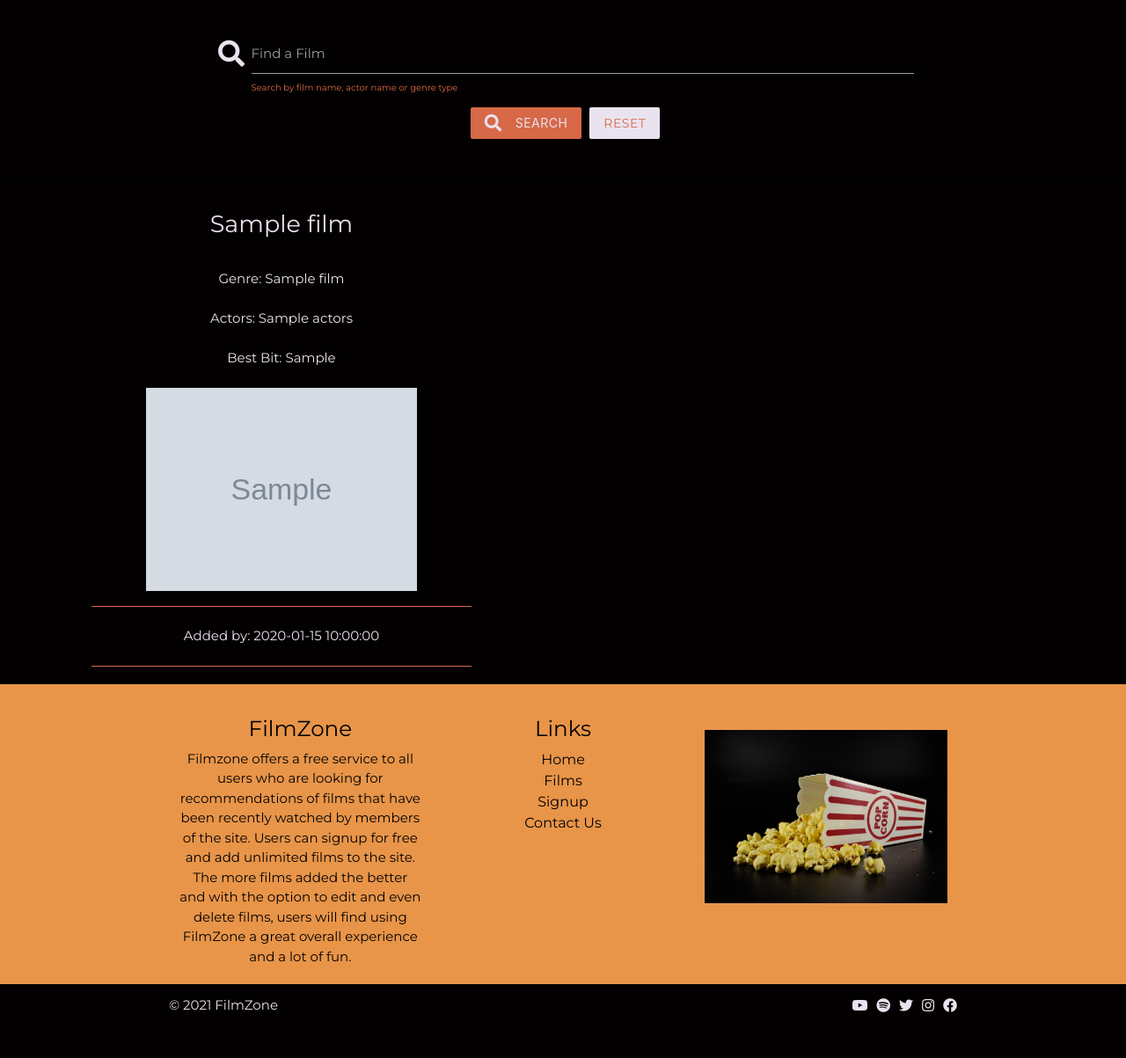
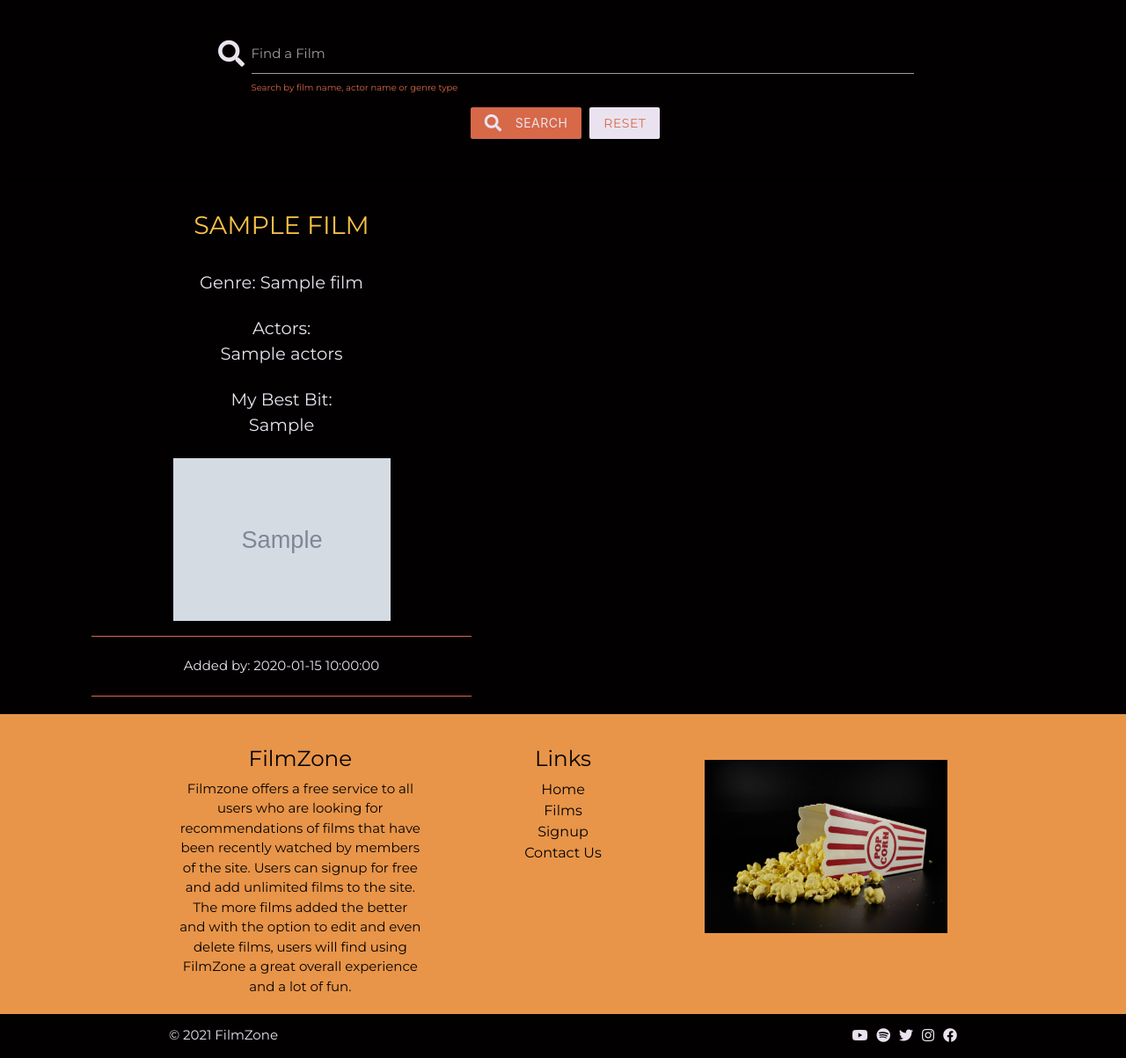
Before and after one commit to liamwalsh1980/Milestone-Project-3, a Flask app: page /films in a window 1280 px wide. Shown: the part 136-1339 px from the top of the page at 88% size. Before the commit the page ends 1287 px from the top, so only its background shows below. Run offline with Flask 2, Linux system fonts and the light colour scheme; grey boxes marked "Sample" are stand-in pictures; a database or web service that is not in the repository returns one stand-in record (values such as "Sample title"); some libraries are stand-ins or nearby versions; some web fonts are replaced.

Commit message:
Films image adjusted with custom styling

```diff
--- a/static/css/style.css
+++ b/static/css/style.css
@@ -235,22 +235,24 @@ ul li a:hover {
 
 .img-films-desktop {
     margin-bottom: 10px;
+    width: 40%;
+    height: 30%;
+}
+
+.img-films-mobile {
+    margin-bottom: 10px;
     width: 50%;
     height: 50%;
 }
 
-.img-films-mobile {
-    margin-bottom: 10px;
-    width: 60%;
-    height: 60%;
-}
-
-#image-size {
+/* #image-size {
     max-height: 450px;
-}
+} */
 
 .films-name {
     font-size: 1.8rem;
+    color: #F8C149;
+    text-transform: uppercase;
 }
 
 .line-break {
@@ -774,8 +776,8 @@ ul li a:hover {
 
 @media screen and (min-width: 500px) and (max-width: 600px) {
     .img-films-mobile {
-        width: 40%;
-        height: 40%;
+        width: 50%;
+        height: 50%;
     }
     .films-name {
         font-size: 1.5rem;
@@ -793,28 +795,35 @@ ul li a:hover {
 
 @media screen and (min-width: 601px) and (max-width: 700px) {
     #image-size {
-        max-height: 190px;
+        max-height: 155px;
     }
     .films-name{
         font-size: 1.0rem;
     }
-    #actors {
-        font-size: 0.9rem;
-    }
 }
 
-@media screen and (min-width: 701px) and (max-width: 800px) {
+@media screen and (min-width: 701px) and (max-width: 750px) {
     #image-size {
-        max-height: 230px;
+        max-height: 185px;
     }
     .films-name{
         font-size: 1.2rem;
     }
 }
 
+@media screen and (min-width: 751px) and (max-width: 800px) {
+    #image-size {
+        max-height: 195px;
+    }
+    .films-name {
+        font-size: 1.2rem;
+    }
+}
+
+
 @media screen and (min-width: 801px) and (max-width: 900px) {
     #image-size {
-        max-height: 265px;
+        max-height: 210px;
     }
     .films-name {
         font-size: 1.4rem;
@@ -823,7 +832,7 @@ ul li a:hover {
 
 @media screen and (min-width: 901px) and (max-width: 1000px) {
     #image-size {
-        max-height: 300px;
+        max-height: 240px;
     }
     .films-name {
         font-size: 1.6rem;
@@ -832,7 +841,7 @@ ul li a:hover {
 
 @media screen and (min-width: 1001px) and (max-width: 1100px) {
     #image-size {
-        max-height: 340px;
+        max-height: 270px;
     }
     .films-name {
         font-size: 1.7rem;
@@ -841,48 +850,105 @@ ul li a:hover {
 
 @media screen and (min-width: 1101px) and (max-width: 1200px) {
     #image-size {
-        max-height: 375px;
+        max-height: 300px;
+    }
+    .films-name {
+        font-size: 1.8rem;
     }
 }
 
 @media screen and (min-width: 1201px) and (max-width: 1400px) {
     #image-size {
-        max-height: 410px;
+        max-height: 328px;
+    }
+    .films-name {
+        font-size: 1.9rem;
+    }
+    .genre-name, .actors, .best-bit {
+        font-size: 1.3rem;
     }
 }
 
 @media screen and (min-width: 1401px) and (max-width: 1600px) {
     #image-size {
-        max-height: 480px;
+        max-height: 385px;
+    }
+    .films-name {
+        font-size: 2.0rem;
+    }
+    .genre-name, .actors, .best-bit {
+        font-size: 1.4rem;
     }
 }
 
 @media screen and (min-width: 1601px) and (max-width: 1800px) {
     #image-size {
-        max-height: 550px;
+        max-height: 440px;
+    }
+    .films-name {
+        font-size: 2.0rem;
+    }
+    .genre-name, .actors, .best-bit {
+        font-size: 1.4rem;
     }
 }
 
 @media screen and (min-width: 1801px) and (max-width: 2000px) {
     #image-size {
-        max-height: 600px;
+        max-height: 490px;
+    }
+    .films-name {
+        font-size: 2.5rem;
+    }
+    .genre-name {
+        font-size: 1.6rem
     }
 }
 
-@media screen and (min-width: 2001px) and (max-width: 2600px) {
+@media screen and (min-width: 2001px) and (max-width: 2300px) {
+    #image-size {
+        max-height: 550px;
+    }
+    .films-name {
+        font-size: 2.5rem;
+    }
+    .genre-name, .actors, .best-bit {
+        font-size: 1.6rem;
+    }
+}
+
+@media screen and (min-width: 2301px) and (max-width: 2500px) {
+    #image-size {
+        max-height: 630px;
+    }
+    .films-name {
+        font-size: 2.8rem;
+    }
+    .genre-name, .actors, .best-bit {
+        font-size: 1.8rem;
+    }
+}
+
+@media screen and (min-width: 2501px) and (max-width: 2800px) {
     #image-size {
         max-height: 690px;
     }
-}
-
-@media screen and (min-width: 2301px) and (max-width: 2600px) {
-    #image-size {
-        max-height: 750px;
+    .films-name {
+        font-size: 2.8rem;
+    }
+    .genre-name, .actors, .best-bit {
+        font-size: 1.8rem;
     }
 }
 
-@media screen and (min-width: 2501px) {
+@media screen and (min-width: 2801px) {
     #image-size {
-        max-height: 850px;
+        max-height: 780px;
+    }
+    .films-name {
+        font-size: 3.0rem;
+    }
+    .genre-name, .actors, .best-bit {
+        font-size: 2.0rem;
     }
 }
--- a/templates/films.html
+++ b/templates/films.html
@@ -35,9 +35,9 @@
             {% for film in films %}
                 <div class="col s12">
                     <h4 class="films-name">{{ film.film_name }}</h4></br>
-                    <p>Genre: {{ film.genre_name }}</p><br>
-                    <p>Actors: {{ film.actors }}</p><br>
-                    <p>Best Bit: {{ film.best_bit }}</p><br>
+                    <p class="genre-name">Genre: {{ film.genre_name }}</p><br>
+                    <p class="actors">Actors:<hr>{{ film.actors }}</p><br>
+                    <p class="best-bit">My Best Bit:<hr>{{ film.best_bit }}</p><br>
                     <img class="img-films-mobile" src="{{ film.image }}" alt="film image">
                     <div class="line-break container"></div>
                     <br>
@@ -62,9 +62,9 @@
             {% for film in films %}
                 <div class="col m6">
                     <h4 class="films-name">{{ film.film_name }}</h4></br>
-                    <p>Genre: {{ film.genre_name }}</p><br>
-                    <p id="actors">Actors: {{ film.actors }}</p><br>
-                    <p>Best Bit: {{ film.best_bit }}</p><br>
+                    <p class="genre-name">Genre: <span>{{ film.genre_name }}</span></p><br>
+                    <p class="actors">Actors:<hr><span class="actors">{{ film.actors }}</span></p><br>
+                    <p class="best-bit">My Best Bit:<hr><span class="best-bit">{{ film.best_bit }}</span></p><br>
                     <div><img id="image-size" class="img-films-desktop" src="{{ film.image }}" alt="film image"></div>
                     <div class="line-break container"></div>
                     <br>
```
